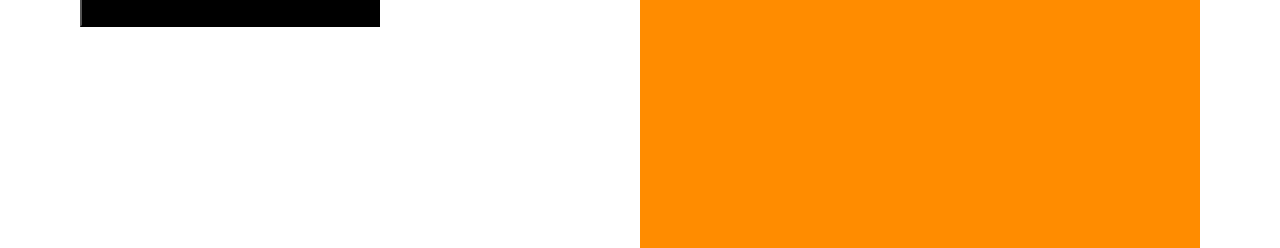
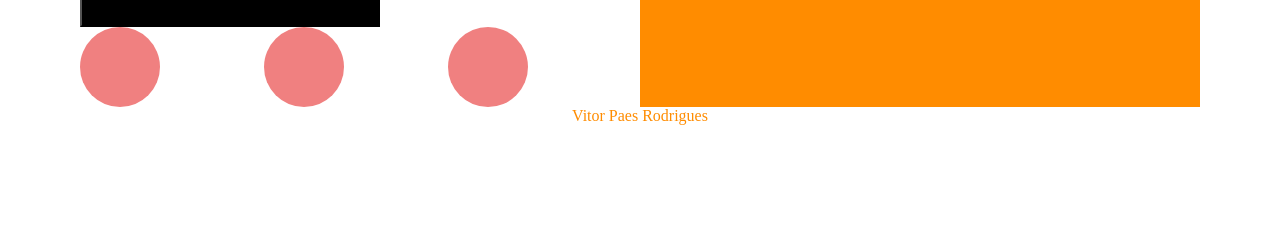
Before and after one commit to VitorPaes-coder/layout-bb, a plain HTML site: page index.html in a window 1280 px wide. Shown: the part 704-952 px from the top of the page. After the commit the page ends 829 px from the top, so only its background shows below. Drawn offline with Linux system fonts and the light colour scheme.

Commit message:
conteudo ok

```diff
--- a/index.html
+++ b/index.html
@@ -32,13 +32,15 @@
                 </button>
             </div>
             <div class="social">
-                <div class=""></div>
-                <div class=""></div>
-                <div class=""></div>
+                <div></div>
+                <div></div>
+                <div></div>
             </div>
         </div>
         <div class="destaque"></div>
     </main>
-    <footer></footer>
+    <footer>
+        Vitor Paes Rodrigues
+    </footer>
 </body>
 </html>
--- a/style.css
+++ b/style.css
@@ -65,10 +65,10 @@ main{
     width: 80%;
 }
 .conteudo .social div{
-    width: 800px;
-    height: 800px;
+    width: 80px;
+    height: 80px;
     border-radius: 50%;
-    color: blue;
+    background-color: lightcoral;
 }
 
 .destaque{
```
